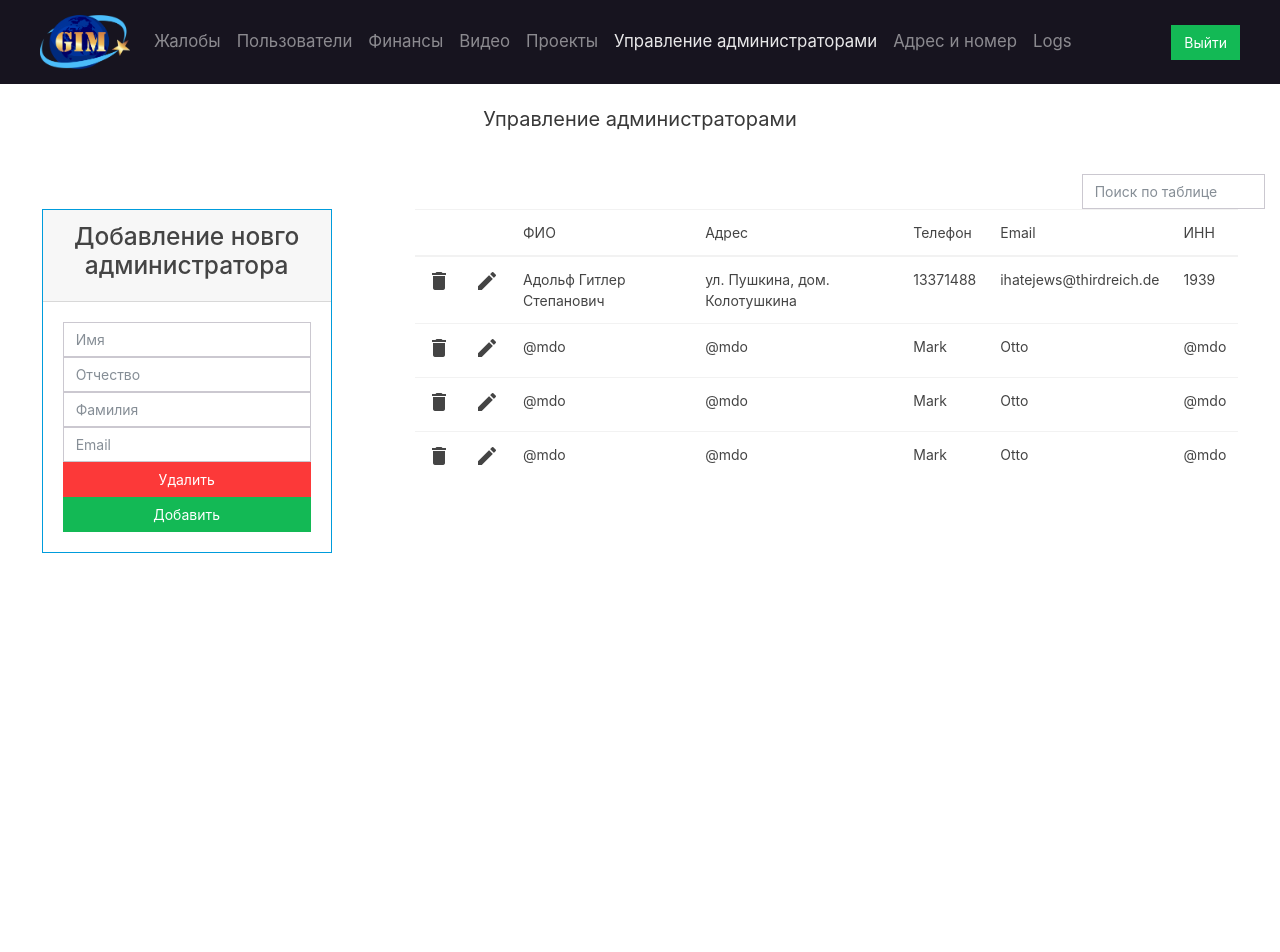
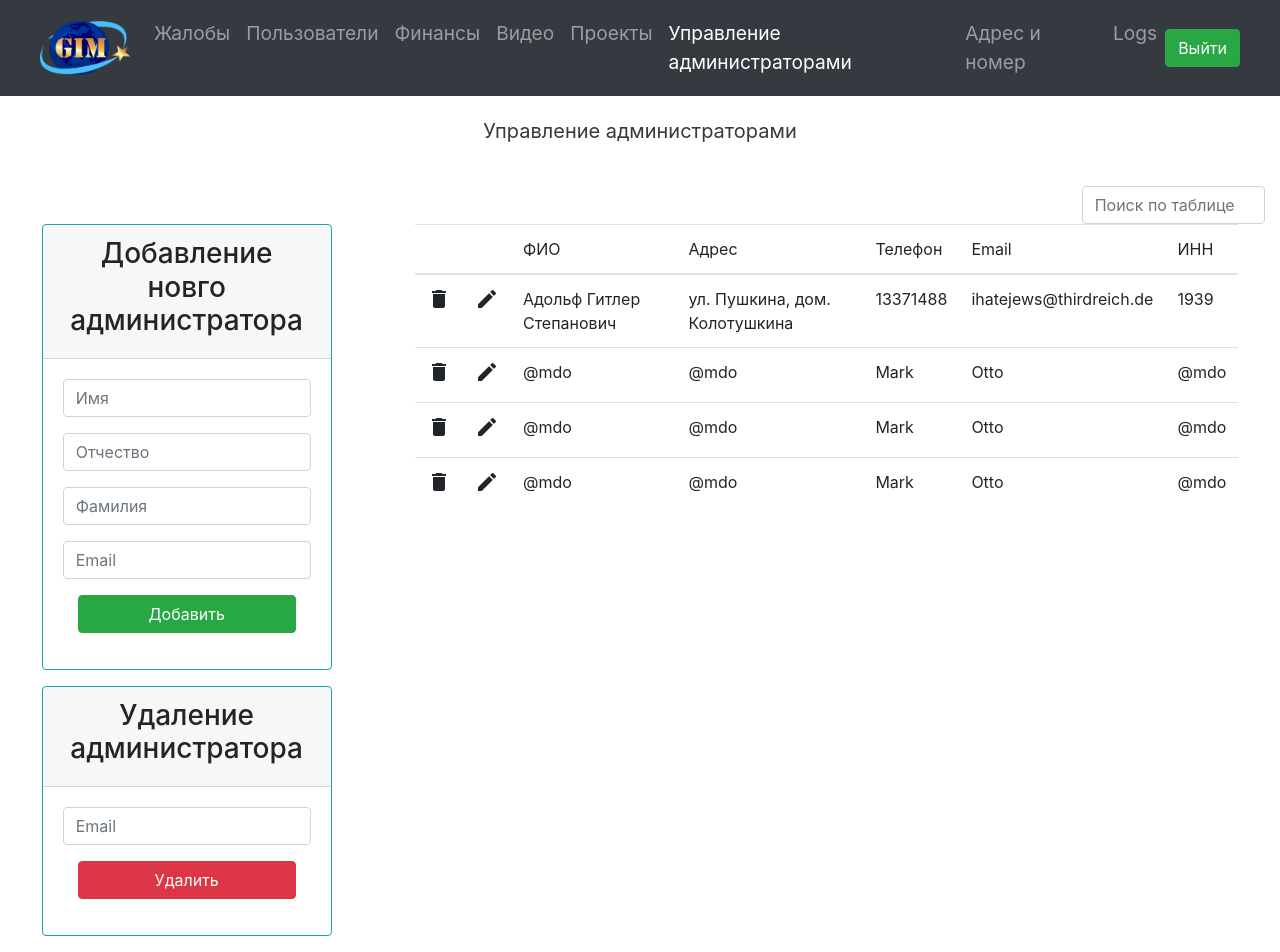
Before and after one commit to Aubury/MVCProject, a PHP site: page /views/ViewAdminPage/admins.php in a window 1280 px wide. Before the commit the page ends 553 px from the top, so only its background shows below. Run offline with PHP 8.4, Linux system fonts and the light colour scheme; some libraries are stand-ins or nearby versions.

Commit message:
delAdmin

```diff
--- a/config/routes.php
+++ b/config/routes.php
@@ -6,6 +6,7 @@ return[
     "reg/addVideo"   => "VideoPage/AddVideo/adm/supAdm",
     "reg/addProject" => "ProjectPage/AddProject/adm/supAdm",
     "reg/addAdmin"   => "AdminPage/AddAdmin/supAdm",
+    "reg/delAdmin"   => "AdminPage/DeleteAdmin/supAdm",
     "reg/AddMoney"   => "BudgetPage/AddToBudget/adm/supAdm",
     "reg/addComplaints" => "Complaints/AddComplaints/usr",
     "reg/addAnswer"     => "Answers/AddAnswers/adm/supAdm",
--- a/controllers/ControllerAdminPage.php
+++ b/controllers/ControllerAdminPage.php
@@ -26,6 +26,12 @@ class ControllerAdminPage
         $this->m->addAdmin($obj);
     }
 
+    public function actionDeleteAdmin()
+    {
+
+        $this->m->DeleteAdmin($_POST['email']);
+    }
+
 
 
 }
--- a/views/ViewAdminPage/admins.php
+++ b/views/ViewAdminPage/admins.php
@@ -4,9 +4,10 @@
     <meta charset="UTF-8">
     <meta name="viewport" content="width=device-width, initial-scale=1.0">
     <meta http-equiv="X-UA-Compatible" content="ie=edge">
-    <style><?php include_once ROOT . "/views/css/reset.css";
-        include_once  ROOT . "/views/ViewSuperAdminPage/css/style.css";
-        include_once ROOT . "/views/ViewSuperAdminPage/css/bootstrap.min.css"?></style>
+    <style><?php include_once ROOT . "/views/css/reset.css" ?></style>
+    <style><?php include_once ROOT . "/views/ViewSuperAdminPage/css/style.css" ?></style>
+    <link rel="stylesheet" href="https://stackpath.bootstrapcdn.com/bootstrap/4.3.1/css/bootstrap.min.css" integrity="sha384-ggOyR0iXCbMQv3Xipma34MD+dH/1fQ784/j6cY/iJTQUOhcWr7x9JvoRxT2MZw1T" crossorigin="anonymous">
+
     <link href="https://fonts.googleapis.com/icon?family=Material+Icons" rel="stylesheet">
     <script src="https://ajax.googleapis.com/ajax/libs/jquery/3.4.1/jquery.min.js"></script>
     <title>Admin</title>
@@ -63,24 +64,34 @@
     <div class="col-3 ReportInfo">
         <div class="card border-info  mb-3">
             <div class="card-header reports"><h3>Добавление новго администратора</h3></div>
-            <div class="card-body formAddUsers">
-                <form class="formAddAdmins" name="formAdmin" action="#" method="get">
-                    <div><input type="text" class="inpText form-control"  name="name" placeholder="Имя">
-                        <span class="italic"></span></div>
-                    <div><input type="text" class="inpText form-control"  name="patronymic" placeholder="Отчество">
-                        <span class="italic"></span></div>
-                    <div><input type="text"  class="inpText form-control" name="surname" placeholder="Фамилия">
-                        <span class="italic"></span></div>
-                    <div><input type="email" class="inpText form-control" name="email" placeholder="Email">
-                        <span class="italic"></span></div>
-                    <div class="row">
-                      <div class="col-12 col-xl-12"><button class="btn btn-block btn-danger" type="submit">Удалить</button></div>
-                      <div class="col-12 col-xl-12"> <button class="btn btn-block btn-success" type="submit">Добавить</button></div>
-                    </div>
+            <div class="card-body">
+                <form name="formAddAdmins" action="#" method="get">
+                    <p><input type="text" class="form-control"  name="name" placeholder="Имя">
+                        <span class="italic"></span></p>
+                    <p><input type="text" class="form-control"  name="patronymic" placeholder="Отчество">
+                        <span class="italic"></span></p>
+                    <p><input type="text"  class="form-control" name="surname" placeholder="Фамилия">
+                        <span class="italic"></span></p>
+                    <p><input type="email" class="form-control" name="email" placeholder="Email">
+                        <span class="italic"></span></p>
+                    <p class="col-12 col-xl-12"> <button class="btn btn-block btn-success" type="submit">Добавить</button></p>
+
                 </form>
                 <span class="italic"></span>
             </div>
           </div>
+        <div class="card border-info  mb-3">
+            <div class="card-header reports"><h3>Удаление администратора</h3></div>
+            <div class="card-body">
+                <form name="formDelAdmin" action="#" method="post">
+                    <p><input type="email" class="form-control" name="email" placeholder="Email">
+                        <span class="italic"></span></p>
+                    <p class="col-12 col-xl-12"><button class="btn btn-block btn-danger" type="submit">Удалить</button></p>
+                </form>
+                <span class="italic"></span>
+            </div>
+        </div>
+
     </div>
 
     <div class="col-8">
--- a/views/ViewAdminPage/js/scriptAdmin.js
+++ b/views/ViewAdminPage/js/scriptAdmin.js
@@ -1,29 +1,16 @@
 let rex = {
-    form : document.forms['formAdmin'],
-    buttonValue : '',
-    arrInp : document.forms['formAdmin'].querySelectorAll('.inpText'),
+    formAdd : document.forms['formAddAdmins'],
+    formDel : document.forms['formDelAdmin'],
+    arrInp  : document.forms['formAddAdmins'].querySelectorAll('.form-control')
 };
-//-------------------------------------------------------------------------------------------------------------
-function validate(inpArr){
 
-    let answ = {};
-
-    inpArr.forEach((el) => {
-        answ[el.name] = el.inp.value;
-
-    });
-
-    sendObj(answ);
-
-};
 //-----------------------------------------------------------------------------------------------------------------
 //Обработчик отправки.
-rex.form.addEventListener('submit', function (ev) {
+rex.formAdd.addEventListener('submit', function (ev) {
 
     ev.preventDefault();
-    rex.buttonValue = ev.target.value;
 
-    let form = rex.form;
+    let form = rex.formAdd;
     const inpArr = [
         {
             inp     : form['name'],
@@ -45,8 +32,14 @@ rex.form.addEventListener('submit', function (ev) {
         },
     ];
 
-    validate(inpArr);
+    let answ = {};
 
+    inpArr.forEach((el) => {
+        answ[el.name] = el.inp.value;
+
+    });
+
+    sendObj(answ);
 });
 
 //-----------------------------------------------------------------------------------------------------
@@ -57,10 +50,32 @@ function sendObj(answ) {
 
 
     fetch(url).then((response)=> {  return response.text();})
-        .then((text)=>{rex.form.nextElementSibling.innerHTML = text;
+        .then((text)=>{rex.formAdd.nextElementSibling.innerHTML = text;
             for(let i=0; i<rex.arrInp.length; i++){
 
                 rex.arrInp[i].value = '';
             }
         });
 }
+//------------------------------------------------------------------------------------------------------
+rex.formDel.addEventListener('submit', function (ev) {
+
+    ev.preventDefault();
+
+
+    const url = '/reg/delAdmin',
+          fD = new FormData(),
+        form = rex.formDel;
+
+    fD.append('email',form['email'].value);
+
+    fetch(url,{
+        method: "POST",
+        body: fD
+    }).then( response => response.text())
+        .then( text => {
+            rex.formDel.nextElementSibling.innerHTML = text;
+            form['email'].value = '';
+        });
+
+})
```
Also changed, not shown: models/ModelAdminPage.php (+33 -0 lines).
